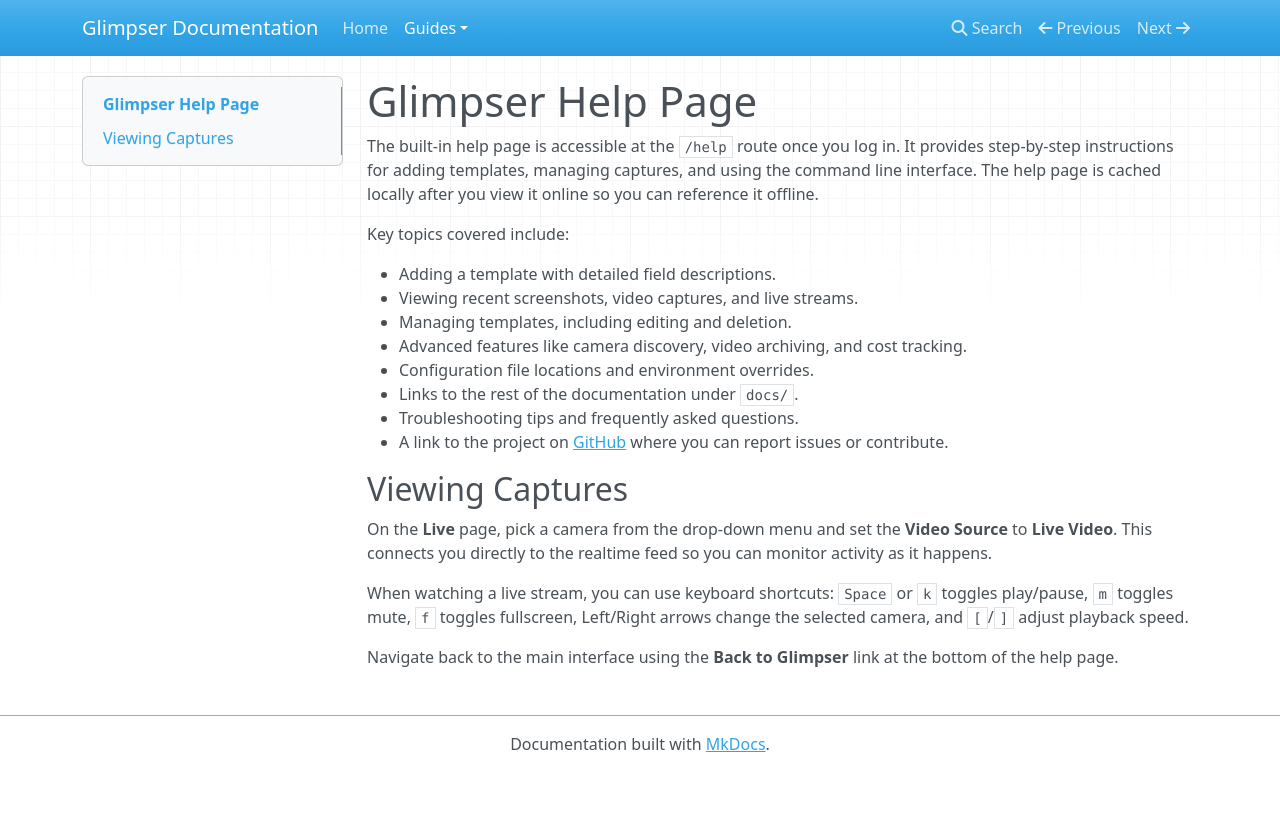
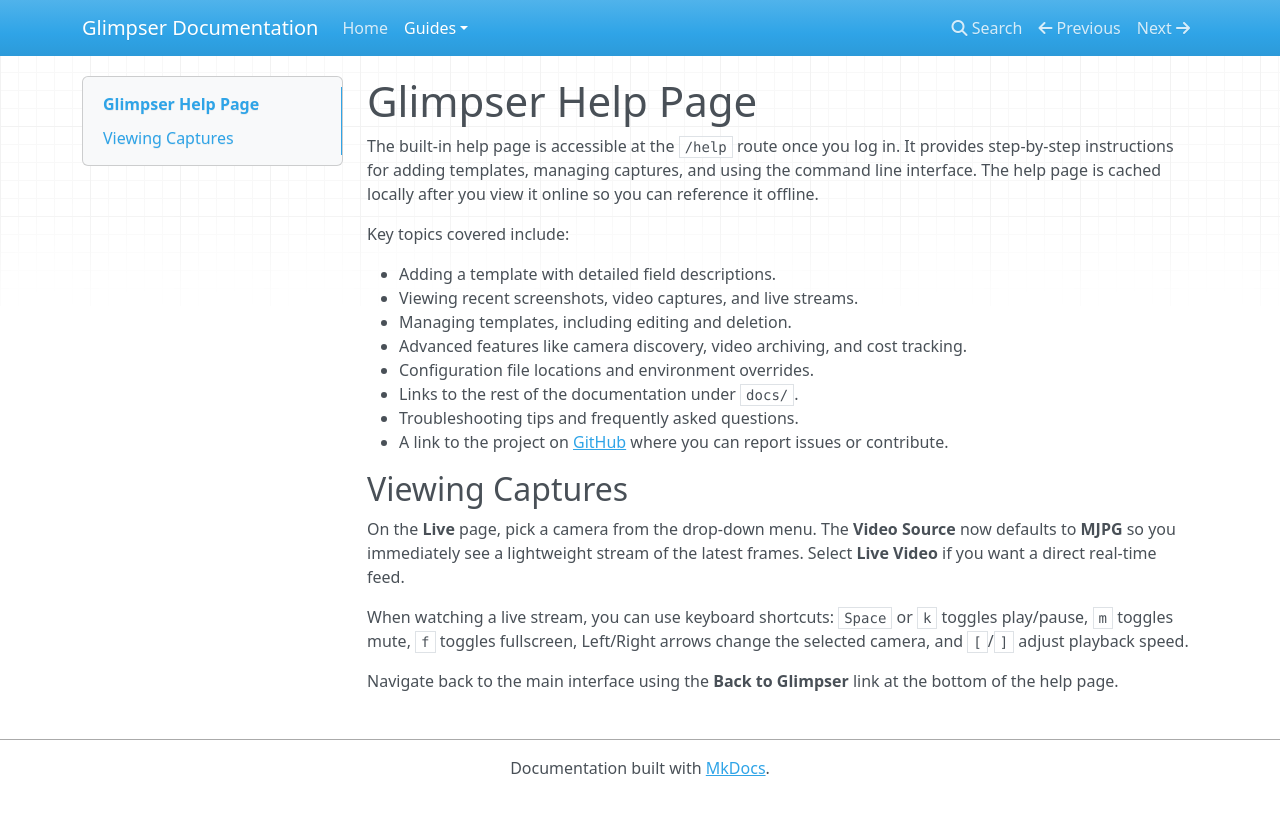
Before and after one commit to KristopherKubicki/glimpser, an MkDocs documentation site: the page built from docs/help_page.md, in a window 1280 px wide. Shown: the top 815 px of the page. Built offline with MkDocs 1.6.1, drawn with Linux system fonts in a browser that asks for light colours; nearby versions of some CDN libraries.

Commit message:
feat(ui): default to mjpg streams

```diff
--- a/docs/help_page.md
+++ b/docs/help_page.md
@@ -19,9 +19,7 @@
 
 ## Viewing Captures
 
-On the **Live** page, pick a camera from the drop-down menu and set the **Video
-Source** to **Live Video**. This connects you directly to the realtime feed so
-you can monitor activity as it happens.
+On the **Live** page, pick a camera from the drop-down menu. The **Video Source** now defaults to **MJPG** so you immediately see a lightweight stream of the latest frames. Select **Live Video** if you want a direct real-time feed.
 
 When watching a live stream, you can use keyboard shortcuts:
 `Space` or `k` toggles play/pause, `m` toggles mute, `f` toggles fullscreen,
```
Also changed, not shown: app/static/js/live.js (+7 -5 lines), docs/getting_started.md (+1 -1 lines), 2 other files.
